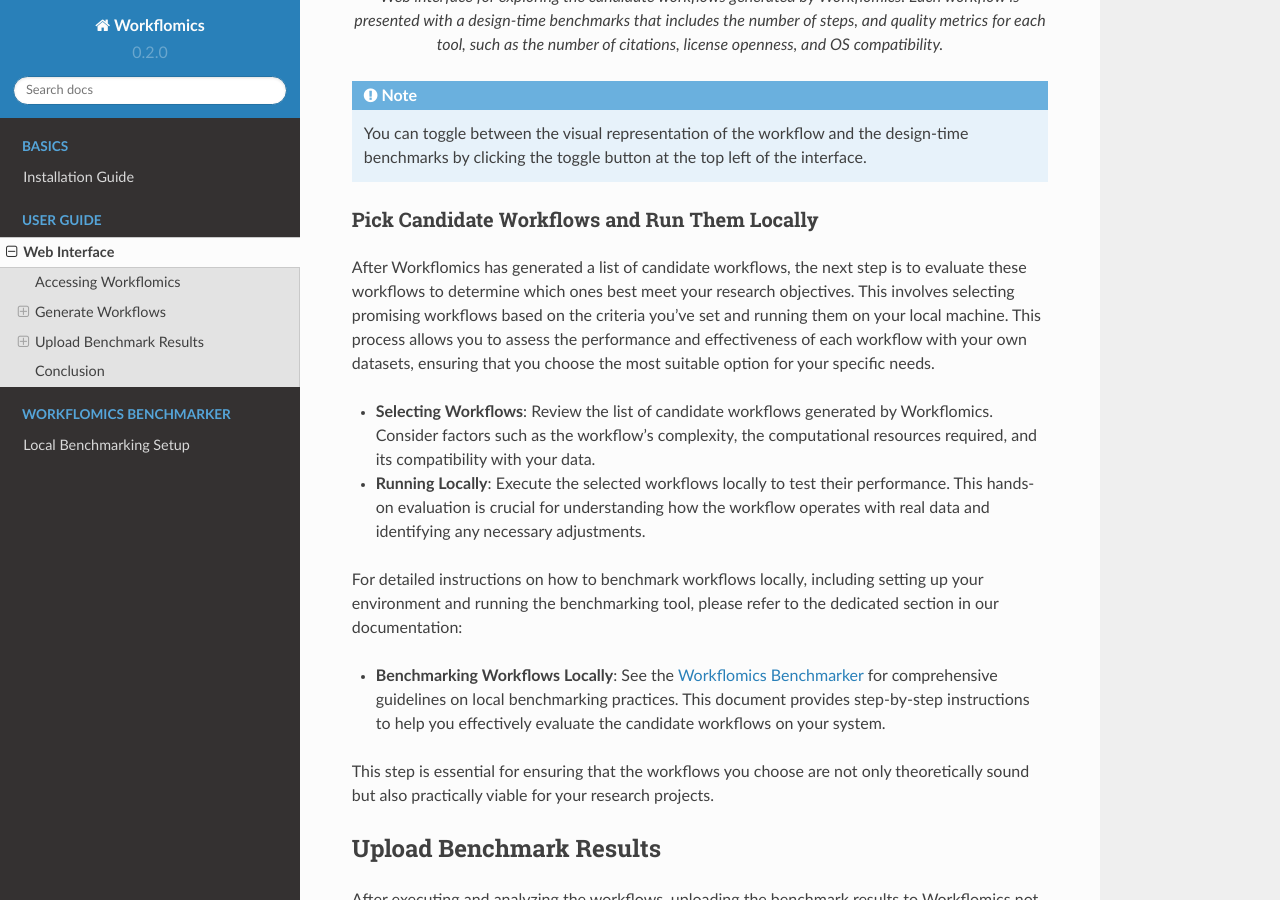
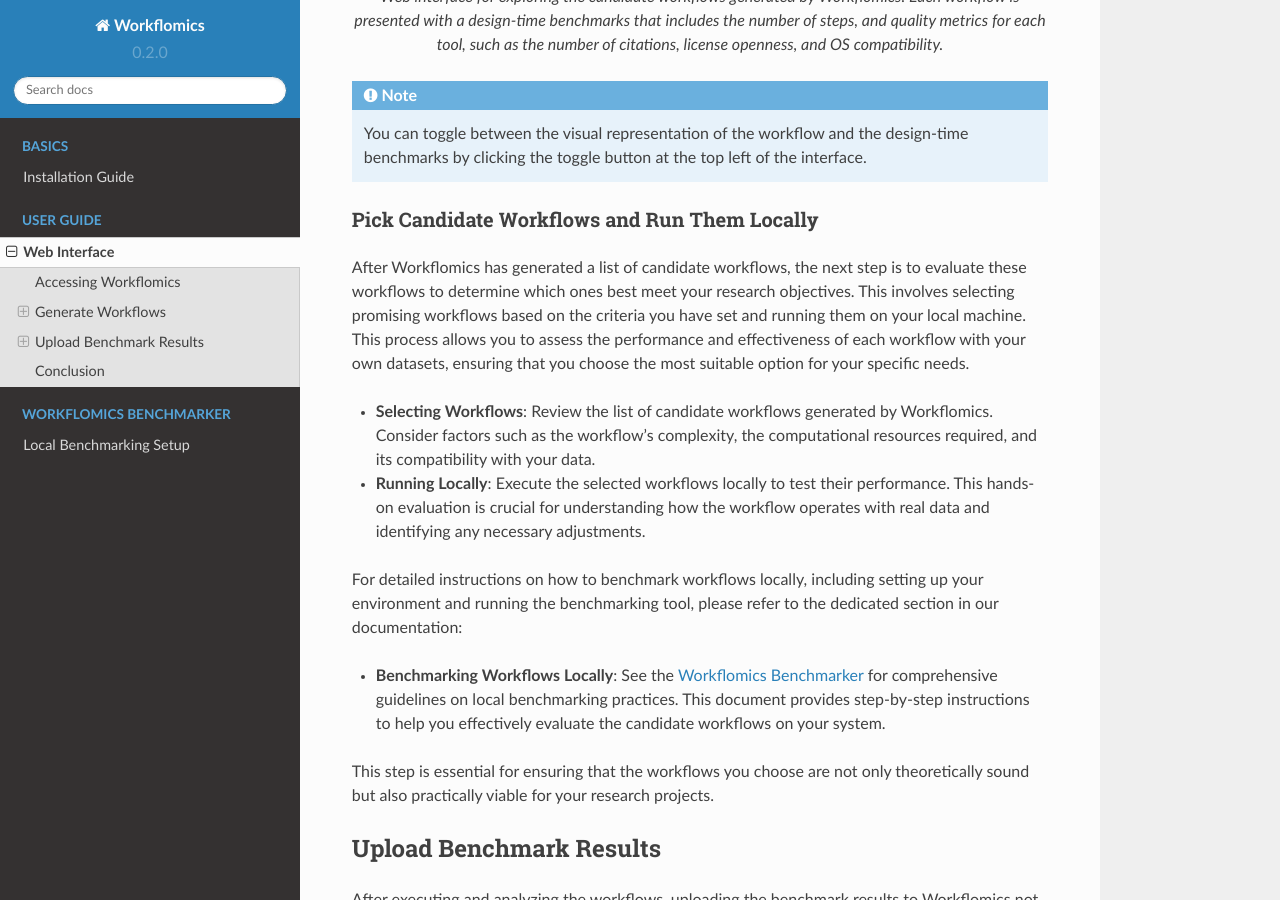
Before and after one commit to Workflomics/workflomics-readthedocs, a Sphinx documentation site: the page built from docs/source/user-guide/web-interface.rst, in a window 1280 px wide and 900 px high, scrolled down 4673 px. Built offline with Sphinx 7.4.7 and the Read the Docs theme 2.0.0, drawn with Linux system fonts in a browser that asks for light colours; some of the changed text lies outside the part shown.

Commit message:
Update web-interface.rst
Just a couple of minor changes to language.

```diff
--- a/docs/source/user-guide/web-interface.rst
+++ b/docs/source/user-guide/web-interface.rst
@@ -99,7 +99,7 @@ In addition to visualizing the workflows, a design-time analysis of each workflo
 Pick Candidate Workflows and Run Them Locally
 ~~~~~~~~~~~~~~~~~~~~~~~~~~~~~~~~~~~~~~~~~~~~~~
 
-After Workflomics has generated a list of candidate workflows, the next step is to evaluate these workflows to determine which ones best meet your research objectives. This involves selecting promising workflows based on the criteria you've set and running them on your local machine. This process allows you to assess the performance and effectiveness of each workflow with your own datasets, ensuring that you choose the most suitable option for your specific needs.
+After Workflomics has generated a list of candidate workflows, the next step is to evaluate these workflows to determine which ones best meet your research objectives. This involves selecting promising workflows based on the criteria you have set and running them on your local machine. This process allows you to assess the performance and effectiveness of each workflow with your own datasets, ensuring that you choose the most suitable option for your specific needs.
 
 - **Selecting Workflows**: Review the list of candidate workflows generated by Workflomics. Consider factors such as the workflow's complexity, the computational resources required, and its compatibility with your data.
 - **Running Locally**: Execute the selected workflows locally to test their performance. This hands-on evaluation is crucial for understanding how the workflow operates with real data and identifying any necessary adjustments.
```
Also changed, not shown: other parts of docs/source/user-guide/web-interface.rst (+1 -1 lines).
